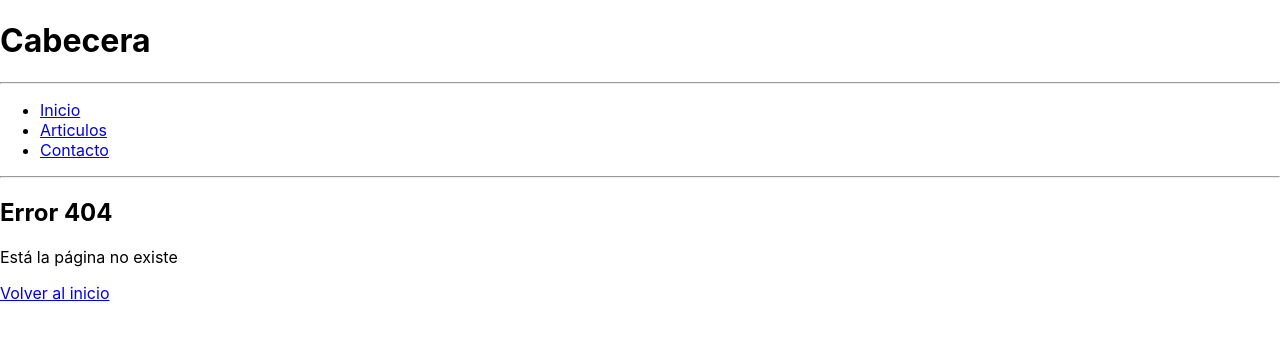
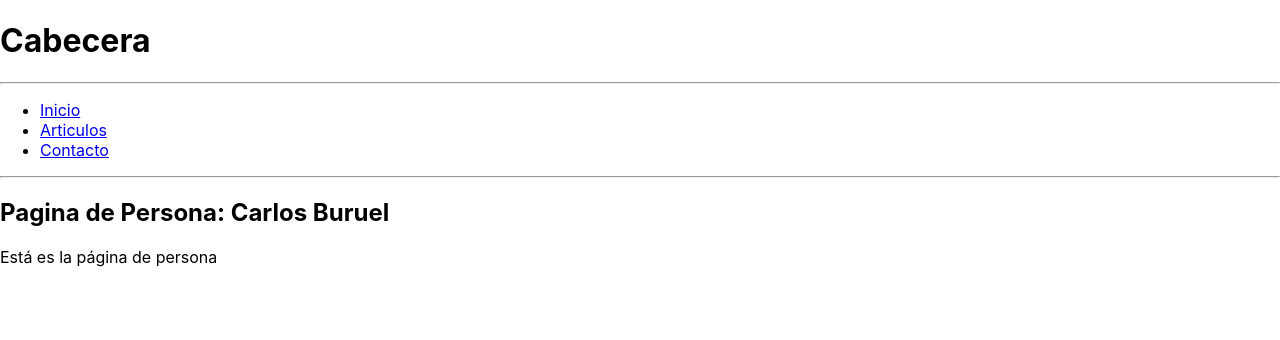
Before and after one commit to Carlos2693/master-react, a React (Create React App) app in the folder 07-routes/: page /persona in a window 1280 px wide. Before the commit this address had no page. Shown: the top 340 px of the page. Built offline with nearby package versions, Linux system fonts and the light colour scheme.

Commit message:
Optional params

```diff
--- a/07-routes/src/components/Persona.js
+++ b/07-routes/src/components/Persona.js
@@ -3,7 +3,7 @@ import { useParams } from 'react-router-dom'
 
 export const Persona = () => {
 
-    const {name, last_name} = useParams()
+    let {name = "Carlos", last_name = "Buruel"} = useParams()
 
   return (
     <div>
--- a/07-routes/src/routers/RouterPrincipal.js
+++ b/07-routes/src/routers/RouterPrincipal.js
@@ -46,6 +46,8 @@ export const RouterPrincipal = () => {
           <Route path='/articulos' element={<Articulos />} />
           <Route path='/contacto' element={<Contacto />} />
           <Route path='/persona/:name/:last_name' element={<Persona />} />
+          <Route path='/persona/:name' element={<Persona />} />
+          <Route path='/persona' element={<Persona />} />
           <Route path='*' element={<Error />} />
         </Routes>
       </section>
```
